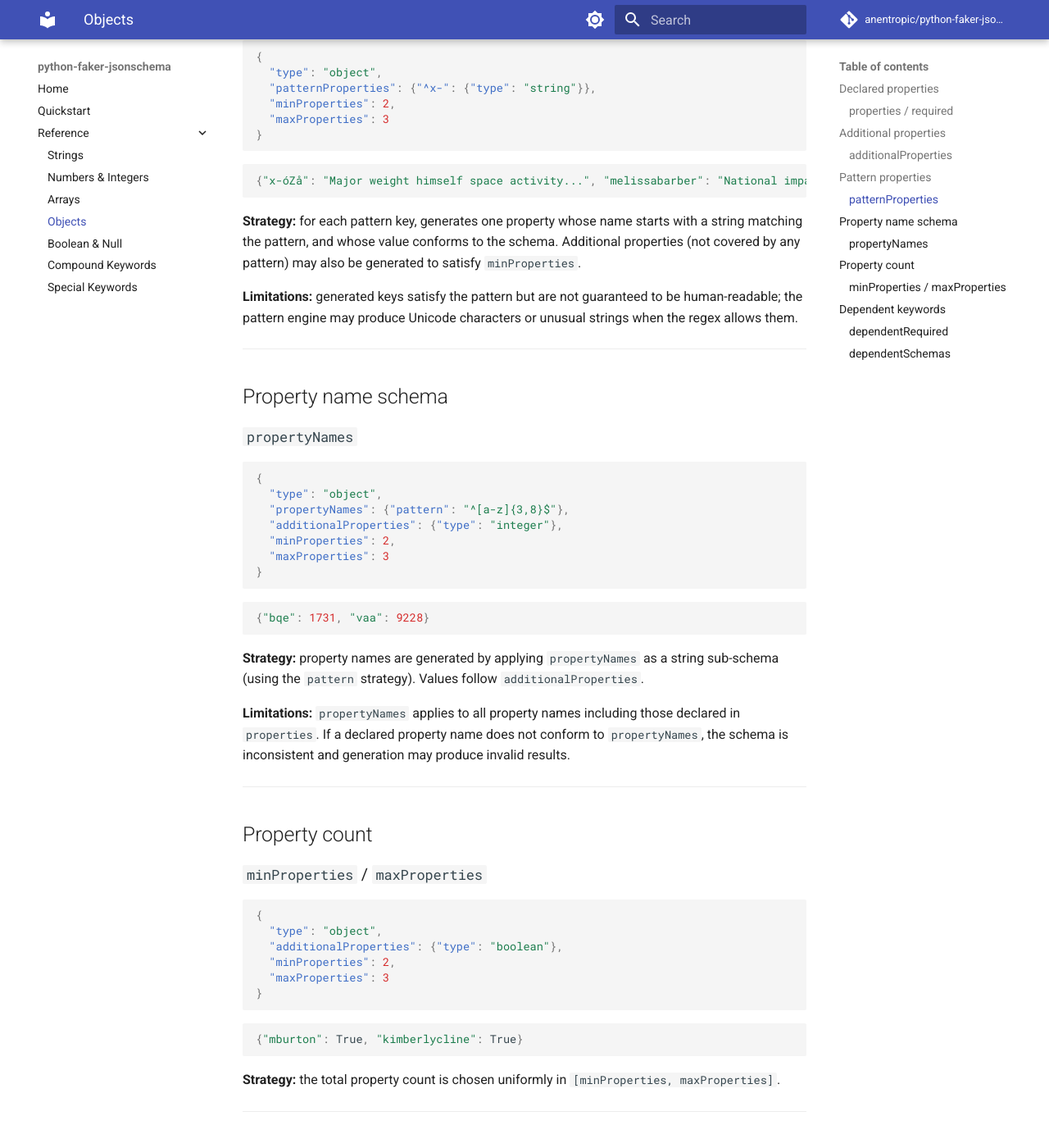
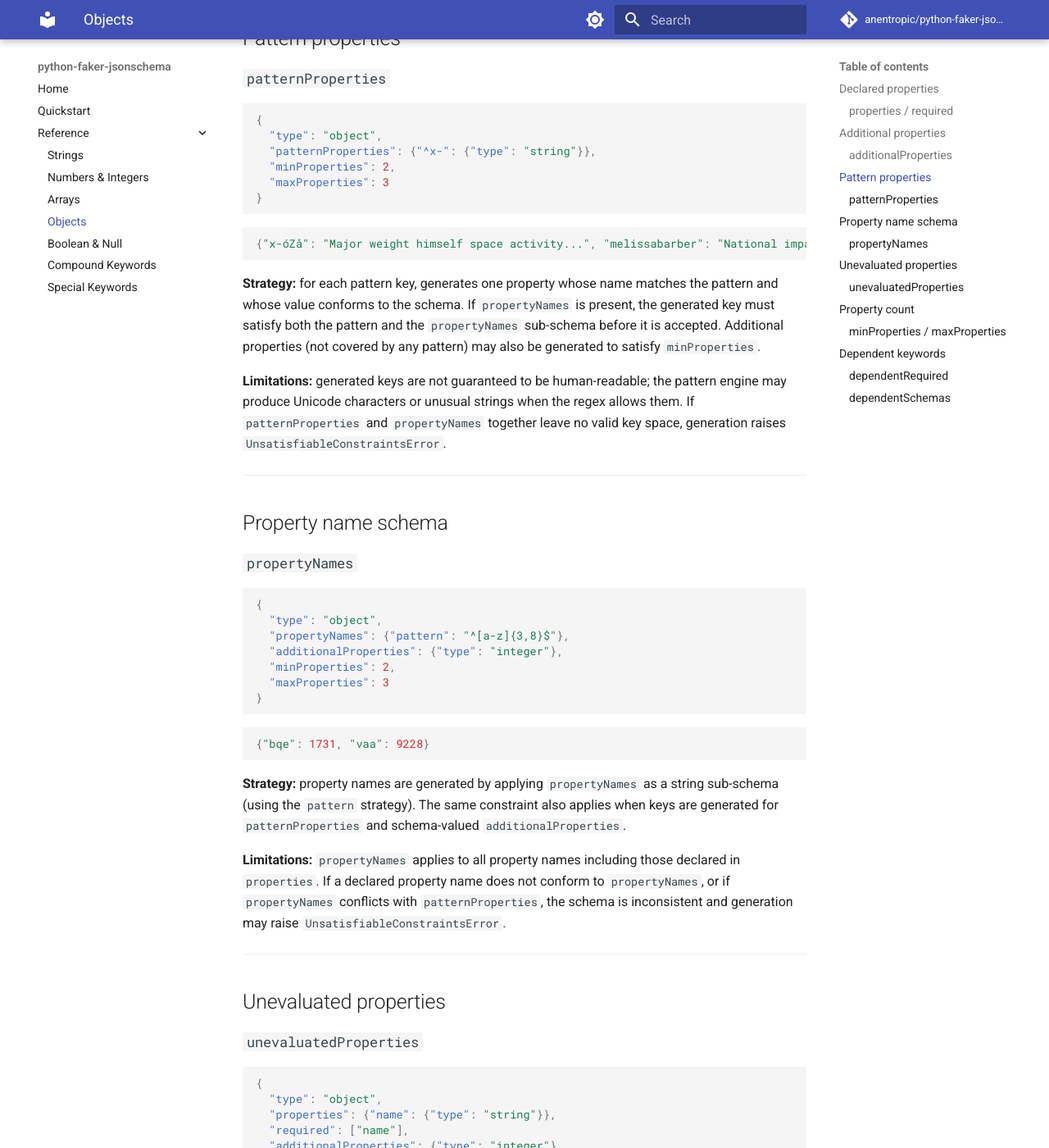
Before and after one commit to anentropic/python-faker-jsonschema, an MkDocs documentation site: the page built from docs/src/reference/objects.md, in a window 1280 px wide and 1400 px high, scrolled down 1765 px. Shown: the whole window at 82% size. Built offline with MkDocs 1.6.1 and Material for MkDocs 9.7.7, drawn with Linux system fonts in a browser that asks for light colours; comment, search, counter and statistics services are not loaded; some of the changed text lies outside the part shown.

Commit message:
Update reference docs for spec compliance fixes

````diff
--- a/docs/src/reference/objects.md
+++ b/docs/src/reference/objects.md
@@ -65,9 +65,9 @@
 {"andersoncourtney": True, "rcarey": False, "gcook": True, "rebecca05": False}
 ```
 
-**Strategy:** declared `properties` are generated first. If more properties are needed to reach `minProperties`, additional ones are generated using the `additionalProperties` schema (or any type if it is `true`). Property names for additional properties come from the `default_property_schema` context option.
+**Strategy:** declared `properties` are generated first. If more properties are needed to reach `minProperties`, additional ones are generated using the `additionalProperties` schema (or any type if it is `true`). Property names for additional properties come from the `default_property_schema` context option. When `unevaluatedProperties` is also present, keys produced through an `additionalProperties` schema are treated as already evaluated.
 
-**Limitations:** `additionalProperties: false` with `minProperties` greater than the number of declared properties raises `UnsatisfiableConstraintsError`.
+**Limitations:** `additionalProperties: false` with `minProperties` greater than the number of declared properties raises `UnsatisfiableConstraintsError`. If `additionalProperties` is just `true`, those extra keys are still considered unevaluated for `unevaluatedProperties` processing because there is no schema application to mark them as evaluated.
 
 ---
 
@@ -88,9 +88,9 @@
 {"x-óZå": "Major weight himself space activity...", "melissabarber": "National impact respond..."}
 ```
 
-**Strategy:** for each pattern key, generates one property whose name starts with a string matching the pattern, and whose value conforms to the schema. Additional properties (not covered by any pattern) may also be generated to satisfy `minProperties`.
+**Strategy:** for each pattern key, generates one property whose name matches the pattern and whose value conforms to the schema. If `propertyNames` is present, the generated key must satisfy both the pattern and the `propertyNames` sub-schema before it is accepted. Additional properties (not covered by any pattern) may also be generated to satisfy `minProperties`.
 
-**Limitations:** generated keys satisfy the pattern but are not guaranteed to be human-readable; the pattern engine may produce Unicode characters or unusual strings when the regex allows them.
+**Limitations:** generated keys are not guaranteed to be human-readable; the pattern engine may produce Unicode characters or unusual strings when the regex allows them. If `patternProperties` and `propertyNames` together leave no valid key space, generation raises `UnsatisfiableConstraintsError`.
 
 ---
 
@@ -112,9 +112,35 @@
 {"bqe": 1731, "vaa": 9228}
 ```
 
-**Strategy:** property names are generated by applying `propertyNames` as a string sub-schema (using the `pattern` strategy). Values follow `additionalProperties`.
+**Strategy:** property names are generated by applying `propertyNames` as a string sub-schema (using the `pattern` strategy). The same constraint also applies when keys are generated for `patternProperties` and schema-valued `additionalProperties`.
 
-**Limitations:** `propertyNames` applies to all property names including those declared in `properties`. If a declared property name does not conform to `propertyNames`, the schema is inconsistent and generation may produce invalid results.
+**Limitations:** `propertyNames` applies to all property names including those declared in `properties`. If a declared property name does not conform to `propertyNames`, or if `propertyNames` conflicts with `patternProperties`, the schema is inconsistent and generation may raise `UnsatisfiableConstraintsError`.
+
+---
+
+## Unevaluated properties
+
+### `unevaluatedProperties`
+
+```json
+{
+  "type": "object",
+  "properties": {"name": {"type": "string"}},
+  "required": ["name"],
+  "additionalProperties": {"type": "integer"},
+  "unevaluatedProperties": false,
+  "minProperties": 2,
+  "maxProperties": 2
+}
+```
+
+```python
+{"name": "Alice", "guest_count": 3}
+```
+
+**Strategy:** after generating declared, patterned, and additional properties, the generator computes which keys have been evaluated by the active object keywords. Keys produced by schema-valued `additionalProperties` are preserved as evaluated keys; remaining unevaluated keys are either removed (`false`) or regenerated from the `unevaluatedProperties` schema.
+
+**Limitations:** only keys touched by a schema-valued `additionalProperties` are treated as evaluated through that keyword. When `additionalProperties` is `true`, extra keys remain unevaluated and may therefore be removed or rewritten by `unevaluatedProperties`.
 
 ---
 
````
Also changed, not shown: docs/src/reference/compound.md (+4 -4 lines), docs/src/reference/strings.md (+12 -10 lines).
